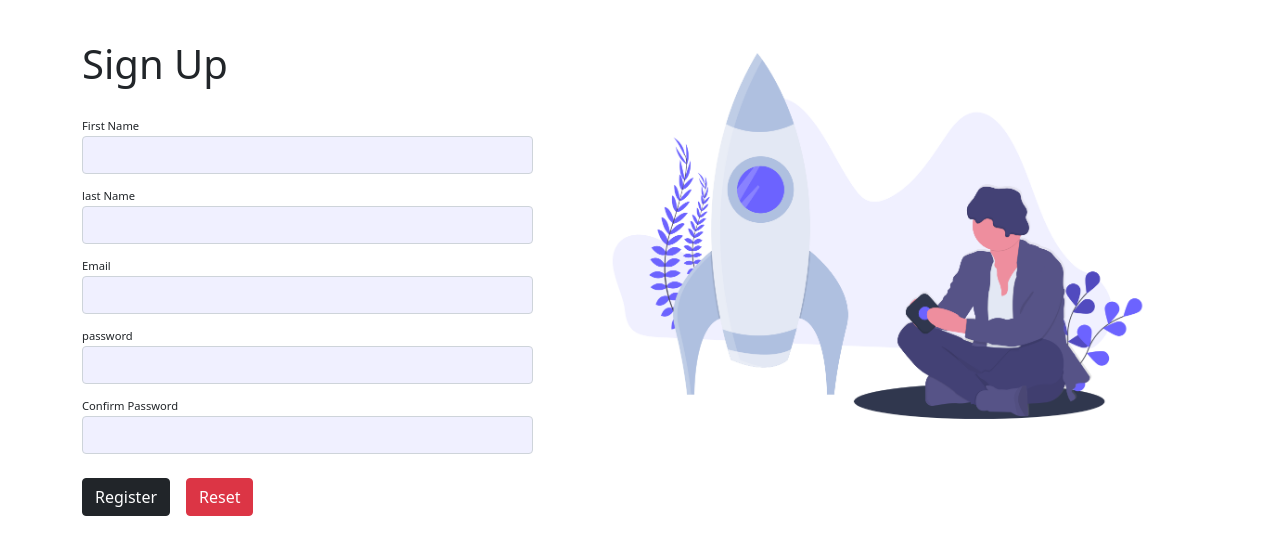
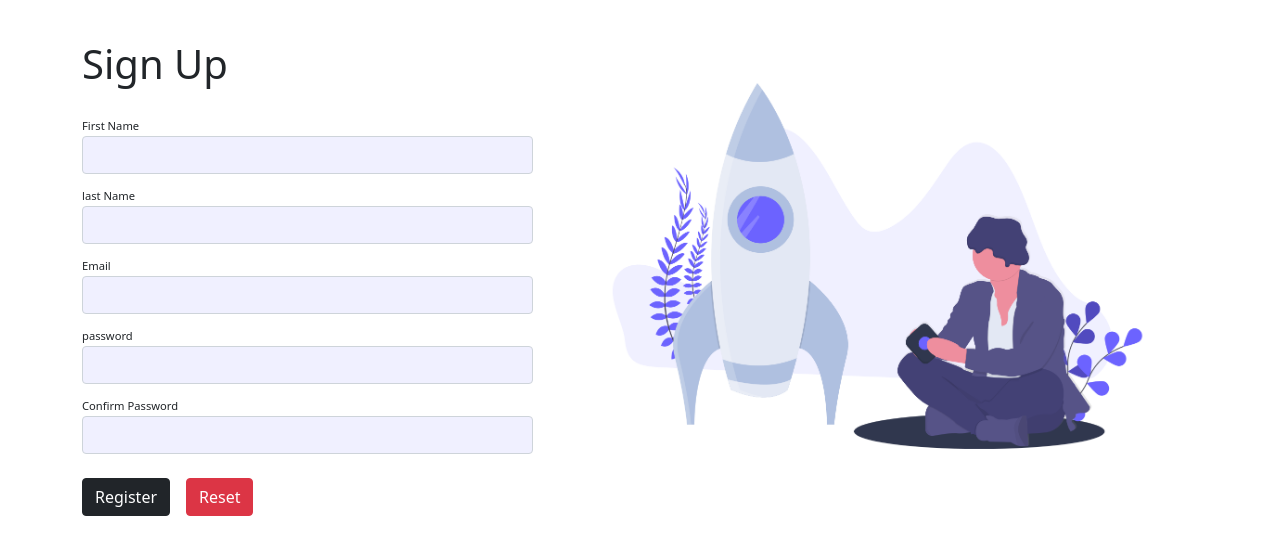
Before and after one commit to IlyaKrapivnoy/react_form_validation_with_formik_and_yup, a React (Create React App) app: page / in a window 1280 px wide. Shown: the top 554 px of the page. Built offline with nearby package versions, Linux system fonts and the light colour scheme.

Commit message:
small change

```diff
--- a/src/App.css
+++ b/src/App.css
@@ -2,7 +2,7 @@
 
 body {
   font-family: 'Roboto', sans-serif;
-  }
+}
 
 label {
   font-size: .7rem;
--- a/src/App.js
+++ b/src/App.js
@@ -9,7 +9,7 @@ function App() {
                 <div className='col-md-5'>
                     <Signup />
                 </div>
-                <div className='col-md-7'>
+                <div className='col-md-7 my-auto'>
                     <img
                         className='img-fluid w-100'
                         src={rocketImg}
```
